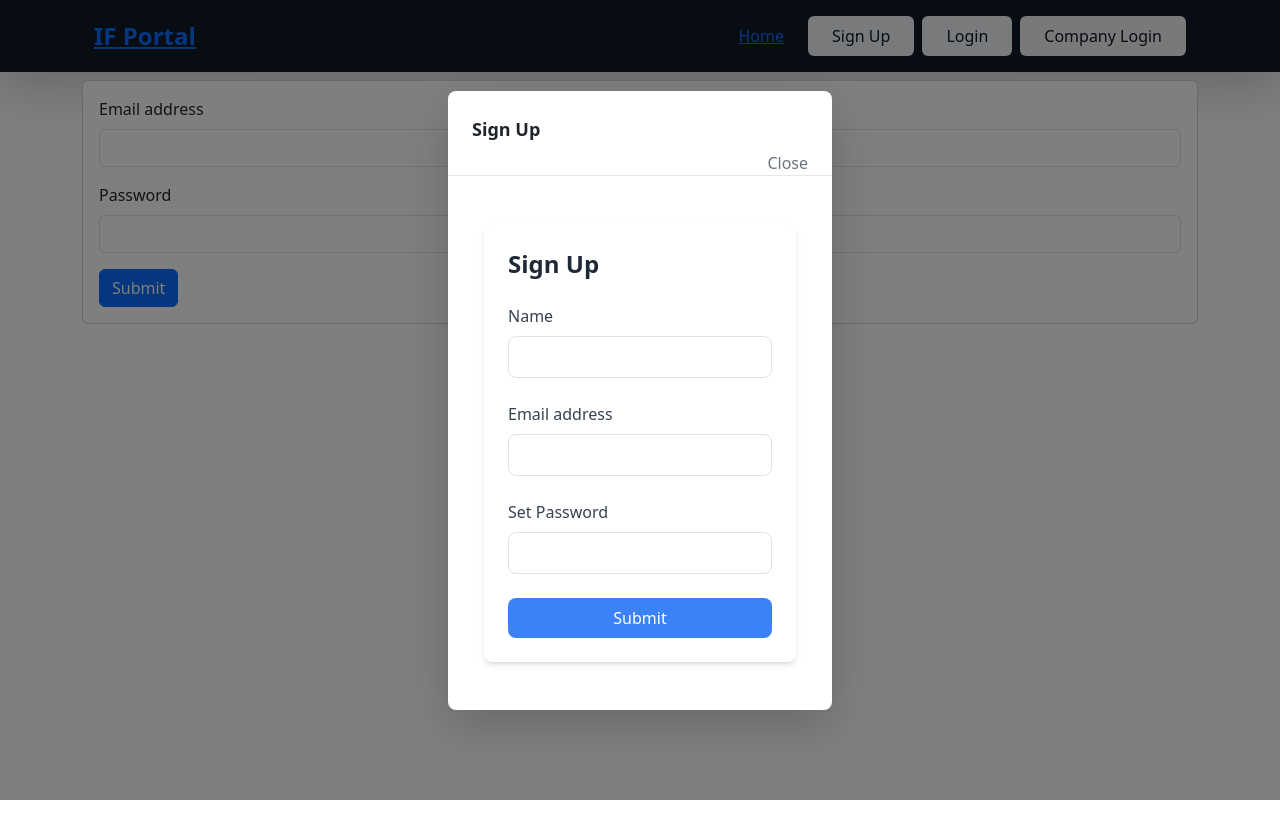
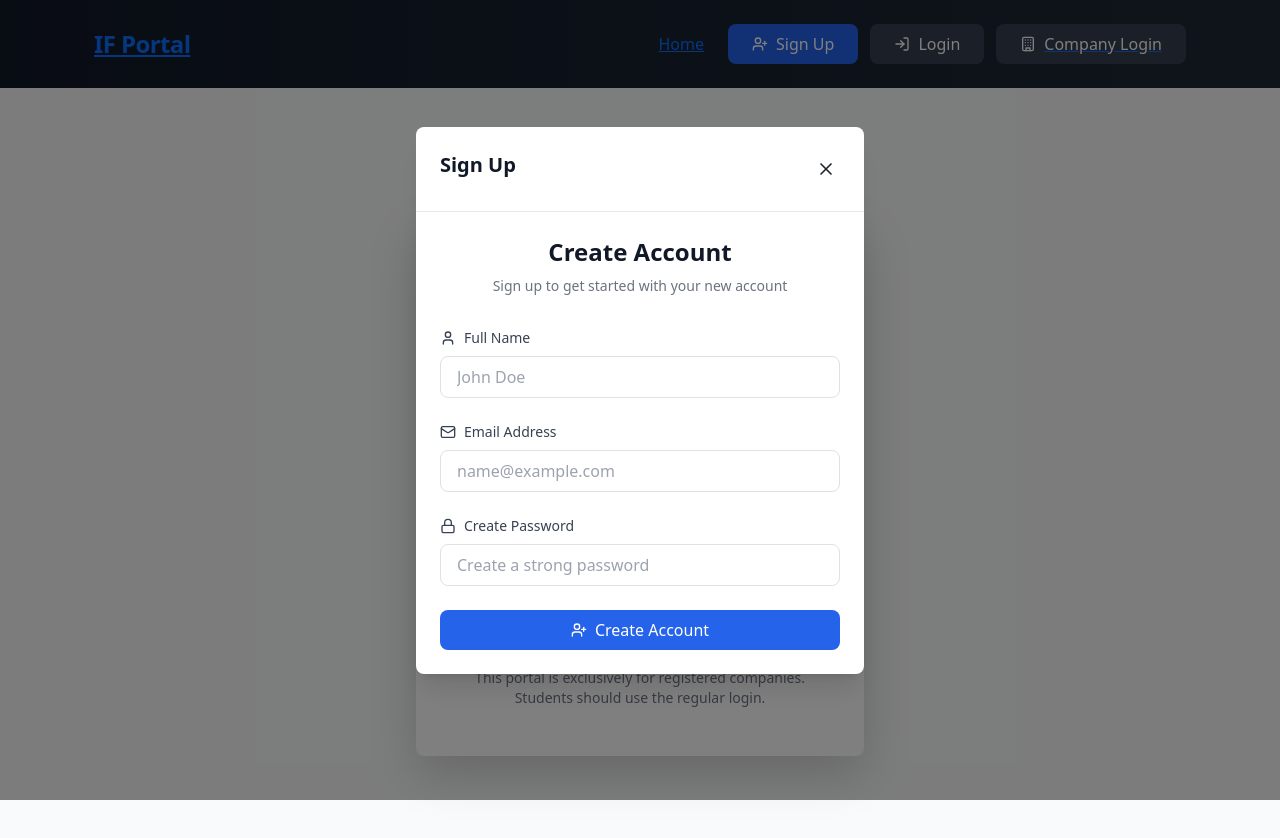
Before and after one commit to K-Arora-10/IF-Portal, a React (Create React App) app: page /companyLogin in a window 1280 px wide. Both pictures are taken after a click on the button "Sign Up". Shown: the top 838 px of the page. Before the commit the page ends 800 px from the top, so only its background shows below. Built offline with nearby package versions, Linux system fonts and the light colour scheme.

Commit message:
change navbar,signup,companylogin,login

```diff
--- a/src/components/Login.js
+++ b/src/components/Login.js
@@ -1,8 +1,9 @@
 import React from "react";
 import { useNavigate } from "react-router-dom";
+import { Mail, Lock, LogIn, X } from "lucide-react";
 
-const Login = () => {
-  let navigate = useNavigate();
+const Login = ({ onClose }) => {
+  const navigate = useNavigate();
 
   const handleSubmit = async (e) => {
     e.preventDefault();
@@ -12,6 +13,7 @@ const Login = () => {
       password: e.target.password.value,
     };
 
+    try {
       const response = await fetch("http://localhost:2000/auth/login", {
         method: "POST",
         headers: {
@@ -25,52 +27,71 @@ const Login = () => {
         alert("Login Successful");
         localStorage.setItem("token", json.authtoken);
         navigate("/");
+        if (onClose) onClose(); // Close the modal after successful login
+      }
+    } catch (error) {
+      console.error("Login error:", error);
+      alert("Login failed. Please try again.");
     }
   };
 
   return (
-    <div className="container mx-auto p-6">
-      <div className="max-w-md mx-auto bg-white shadow-md rounded-lg p-6">
-        <h2 className="text-2xl font-bold mb-4 text-gray-800">Login</h2>
-        <form onSubmit={handleSubmit}>
-          <div className="mb-4">
-            <label
-              htmlFor="email"
-              className="block text-gray-700 font-medium mb-2"
+    <div className="relative bg-white rounded-lg">
+      {onClose && (
+        <button
+          onClick={onClose}
+          className="absolute right-4 top-4 p-1 hover:bg-gray-100 rounded-full transition-colors"
         >
+          <X className="w-5 h-5 text-gray-500" />
+        </button>
+      )}
+
+      <div className="text-center mb-8">
+        <h2 className="text-2xl font-bold text-gray-900 mb-2">Welcome back</h2>
+        <p className="text-sm text-gray-500">
+          Enter your credentials to access your account
+        </p>
+      </div>
+
+      <form onSubmit={handleSubmit} className="space-y-6">
+        <div className="space-y-2">
+          <label htmlFor="email" className="flex items-center gap-2 text-sm font-medium text-gray-700">
+            <Mail className="w-4 h-4" />
             Email address
           </label>
           <input
             type="email"
             id="email"
             name="email"
-              className="w-full p-2 border border-gray-300 rounded-lg focus:outline-none focus:ring-2 focus:ring-blue-500"
+            placeholder="name@example.com"
+            className="w-full px-3 py-2 border border-gray-300 rounded-lg focus:outline-none focus:ring-2 focus:ring-blue-500 focus:border-blue-500 transition duration-200"
             required
           />
         </div>
-          <div className="mb-4">
-            <label
-              htmlFor="password"
-              className="block text-gray-700 font-medium mb-2"
-            >
+
+        <div className="space-y-2">
+          <label htmlFor="password" className="flex items-center gap-2 text-sm font-medium text-gray-700">
+            <Lock className="w-4 h-4" />
             Password
           </label>
           <input
             type="password"
             id="password"
             name="password"
-              className="w-full p-2 border border-gray-300 rounded-lg focus:outline-none focus:ring-2 focus:ring-blue-500"
+            placeholder="Enter your password"
+            className="w-full px-3 py-2 border border-gray-300 rounded-lg focus:outline-none focus:ring-2 focus:ring-blue-500 focus:border-blue-500 transition duration-200"
             required
           />
         </div>
+
         <button
           type="submit"
-            className="w-full bg-blue-500 text-white font-medium py-2 px-4 rounded-lg hover:bg-blue-600 transition duration-200"
+          className="w-full flex items-center justify-center gap-2 bg-blue-600 hover:bg-blue-700 text-white font-medium py-2 px-4 rounded-lg transition duration-200"
         >
-            Submit
+          <LogIn className="w-4 h-4" />
+          Sign in
         </button>
       </form>
-      </div>
     </div>
   );
 };
--- a/src/components/Signup.js
+++ b/src/components/Signup.js
@@ -1,15 +1,17 @@
 import React from "react";
+import { UserPlus, Mail, Lock, User, X } from "lucide-react";
 
-const Signup = () => {
+const Signup = ({ onClose }) => {
   const handleSubmit = async (e) => {
     e.preventDefault();
 
     const formData = {
-      name: e.target.name.value, // access form input by "name" attribute
+      name: e.target.name.value,
       email: e.target.email.value,
       password: e.target.password.value,
     };
 
+    try {
       const response = await fetch("http://localhost:2000/auth/createUser", {
         method: "POST",
         headers: {
@@ -20,67 +22,97 @@ const Signup = () => {
       const json = await response.json();
       if (json.success) {
         alert("SignUp Successful");
+        if (onClose) onClose(); // Close the modal after successful signup
+      }
+    } catch (error) {
+      console.error("Signup error:", error);
+      alert("Signup failed. Please try again.");
     }
   };
 
   return (
-    <div className="container mx-auto p-6">
-      <div className="max-w-md mx-auto bg-white shadow-md rounded-lg p-6">
-        <h2 className="text-2xl font-bold mb-4 text-gray-800">Sign Up</h2>
-        <form onSubmit={handleSubmit}>
-          <div className="mb-4">
+    <div className="relative bg-white rounded-lg">
+      {onClose && (
+        <button
+          onClick={onClose}
+          className="absolute right-4 top-4 p-1 hover:bg-gray-100 rounded-full transition-colors"
+        >
+          <X className="w-5 h-5 text-gray-500" />
+        </button>
+      )}
+
+      <div className="text-center mb-8">
+        <h2 className="text-2xl font-bold text-gray-900 mb-2">
+          Create Account
+        </h2>
+        <p className="text-sm text-gray-500">
+          Sign up to get started with your new account
+        </p>
+      </div>
+
+      <form onSubmit={handleSubmit} className="space-y-6">
+        <div className="space-y-2">
           <label
             htmlFor="name"
-              className="block text-gray-700 font-medium mb-2"
+            className="flex items-center gap-2 text-sm font-medium text-gray-700"
           >
-              Name
+            <User className="w-4 h-4" />
+            Full Name
           </label>
           <input
             type="text"
             id="name"
             name="name"
-              className="w-full p-2 border border-gray-300 rounded-lg focus:outline-none focus:ring-2 focus:ring-blue-500"
+            placeholder="John Doe"
+            className="w-full px-3 py-2 border border-gray-300 rounded-lg focus:outline-none focus:ring-2 focus:ring-blue-500 focus:border-blue-500 transition duration-200"
             required
           />
         </div>
-          <div className="mb-4">
+
+        <div className="space-y-2">
           <label
             htmlFor="email"
-              className="block text-gray-700 font-medium mb-2"
+            className="flex items-center gap-2 text-sm font-medium text-gray-700"
           >
-              Email address
+            <Mail className="w-4 h-4" />
+            Email Address
           </label>
           <input
             type="email"
             id="email"
             name="email"
-              className="w-full p-2 border border-gray-300 rounded-lg focus:outline-none focus:ring-2 focus:ring-blue-500"
+            placeholder="name@example.com"
+            className="w-full px-3 py-2 border border-gray-300 rounded-lg focus:outline-none focus:ring-2 focus:ring-blue-500 focus:border-blue-500 transition duration-200"
             required
           />
         </div>
-          <div className="mb-4">
+
+        <div className="space-y-2">
           <label
             htmlFor="password"
-              className="block text-gray-700 font-medium mb-2"
+            className="flex items-center gap-2 text-sm font-medium text-gray-700"
           >
-              Set Password
+            <Lock className="w-4 h-4" />
+            Create Password
           </label>
           <input
             type="password"
             id="password"
             name="password"
-              className="w-full p-2 border border-gray-300 rounded-lg focus:outline-none focus:ring-2 focus:ring-blue-500"
+            placeholder="Create a strong password"
+            className="w-full px-3 py-2 border border-gray-300 rounded-lg focus:outline-none focus:ring-2 focus:ring-blue-500 focus:border-blue-500 transition duration-200"
             required
           />
         </div>
+
         <button
           type="submit"
-            className="w-full bg-blue-500 text-white font-medium py-2 px-4 rounded-lg hover:bg-blue-600 transition duration-200"
+          className="w-full flex items-center justify-center gap-2 bg-blue-600 hover:bg-blue-700 text-white font-medium py-2 px-4 rounded-lg transition duration-200"
         >
-            Submit
+          <UserPlus className="w-4 h-4" />
+          Create Account
         </button>
       </form>
-      </div>
     </div>
   );
 };
--- a/src/components/companyLogin.js
+++ b/src/components/companyLogin.js
@@ -1,6 +1,6 @@
 import React from "react";
 import { useNavigate } from "react-router-dom";
-
+import { Building, Mail, Lock, LogIn } from "lucide-react";
 
 const CompanyLogin = () => {
   let navigate = useNavigate();
@@ -9,65 +9,104 @@ const CompanyLogin = () => {
     e.preventDefault();
 
     const formData = {
-      email: e.target.email.value, // access form input by "name" attribute
+      email: e.target.email.value,
       password: e.target.password.value,
     };
 
-    const response = await fetch("http://localhost:2000/authCompany/companyLogin", {
+    try {
+      const response = await fetch(
+        "http://localhost:2000/authCompany/companyLogin",
+        {
           method: "POST",
           headers: {
             "Content-Type": "application/json",
           },
           body: JSON.stringify(formData),
-    });
+        }
+      );
       const json = await response.json();
 
       if (json.success) {
         alert("Login Successful");
         localStorage.setItem("token", json.authtoken);
         navigate("/companyHome");
-
+      }
+    } catch (error) {
+      console.error("Login error:", error);
+      alert("Login failed. Please try again.");
     }
   };
 
   return (
-    <>
-      <div className="container my-2">
-        <div className="card">
-          <div className="card-body">
-            <form onSubmit={handleSubmit}>
-              <div className="mb-3">
-                <label htmlFor="email" className="form-label">
-                  Email address
+    <div className="min-h-screen flex items-center justify-center bg-gray-50 p-4">
+      <div className="w-full max-w-md bg-white rounded-lg shadow-lg p-8">
+        <div className="text-center mb-8">
+          <div className="flex justify-center mb-4">
+            <Building className="w-12 h-12 text-blue-600" />
+          </div>
+          <h2 className="text-2xl font-bold text-gray-900 mb-2">
+            Company Login
+          </h2>
+          <p className="text-sm text-gray-500">
+            Access your company dashboard and manage internships
+          </p>
+        </div>
+
+        <form onSubmit={handleSubmit} className="space-y-6">
+          <div className="space-y-2">
+            <label
+              htmlFor="email"
+              className="flex items-center gap-2 text-sm font-medium text-gray-700"
+            >
+              <Mail className="w-4 h-4" />
+              Company Email
             </label>
             <input
               type="email"
-                  className="form-control"
               id="email"
               name="email"
-                  aria-describedby="emailHelp"
+              placeholder="company@example.com"
+              className="w-full px-3 py-2 border border-gray-300 rounded-lg focus:outline-none focus:ring-2 focus:ring-blue-500 focus:border-blue-500 transition duration-200"
+              required
             />
           </div>
-              <div className="mb-3">
-                <label htmlFor="password" className="form-label">
+
+          <div className="space-y-2">
+            <label
+              htmlFor="password"
+              className="flex items-center gap-2 text-sm font-medium text-gray-700"
+            >
+              <Lock className="w-4 h-4" />
               Password
             </label>
             <input
               type="password"
-                  className="form-control"
               id="password"
               name="password"
+              placeholder="Enter your password"
+              className="w-full px-3 py-2 border border-gray-300 rounded-lg focus:outline-none focus:ring-2 focus:ring-blue-500 focus:border-blue-500 transition duration-200"
+              required
             />
           </div>
 
-              <button type="submit" className="btn btn-primary">
-                Submit
+          <button
+            type="submit"
+            className="w-full flex items-center justify-center gap-2 bg-blue-600 hover:bg-blue-700 text-white font-medium py-2 px-4 rounded-lg transition duration-200"
+          >
+            <LogIn className="w-4 h-4" />
+            Sign in to Dashboard
           </button>
         </form>
+
+        <div className="mt-6 text-center">
+          <p className="text-sm text-gray-500">
+            This portal is exclusively for registered companies.
+            <br />
+            Students should use the regular login.
+          </p>
         </div>
       </div>
     </div>
-    </>
   );
 };
 
--- a/src/components/navbar.js
+++ b/src/components/navbar.js
@@ -1,6 +1,15 @@
 import React, { useState } from "react";
 import { Link } from "react-router-dom";
 import { useNavigate } from "react-router-dom";
+import {
+  Menu,
+  X,
+  ChevronDown,
+  LogOut,
+  Building,
+  UserPlus,
+  LogIn,
+} from "lucide-react";
 import Login from "./Login";
 import Signup from "./Signup";
 
@@ -17,58 +26,52 @@ const Navbar = () => {
 
   return (
     <>
-      <nav className="bg-gray-900 text-white shadow-lg">
-        <div className="container mx-auto px-4 py-3 flex justify-between items-center">
-          <Link className="text-2xl font-bold" to="/">
+      <nav className="bg-gradient-to-r from-gray-900 to-gray-800 text-white shadow-lg">
+        <div className="container mx-auto px-4 py-4 flex justify-between items-center">
+          <Link
+            className="text-2xl font-bold tracking-tight hover:text-blue-400 transition-colors"
+            to="/"
+          >
             IF Portal
           </Link>
 
           <button
-            className="lg:hidden block text-gray-300 hover:text-white"
+            className="lg:hidden p-2 hover:bg-gray-700 rounded-lg transition-colors"
             onClick={() => setIsMenuOpen(!isMenuOpen)}
           >
-            <svg
-              className="w-6 h-6"
-              fill="none"
-              stroke="currentColor"
-              viewBox="0 0 24 24"
-              xmlns="http://www.w3.org/2000/svg"
-            >
-              <path
-                strokeLinecap="round"
-                strokeLinejoin="round"
-                strokeWidth="2"
-                d="M4 6h16M4 12h16M4 18h16"
-              ></path>
-            </svg>
+            {isMenuOpen ? (
+              <X className="w-6 h-6" />
+            ) : (
+              <Menu className="w-6 h-6" />
+            )}
           </button>
 
           {/* Desktop Links */}
           <div className="hidden lg:flex items-center space-x-6">
-            <Link className="hover:text-gray-300" to="/">
+            <Link className="hover:text-blue-400 transition-colors" to="/">
               Home
             </Link>
 
             {localStorage.getItem("token") && (
               <div className="relative group">
-                <button className="hover:text-gray-300">Dashboard</button>
-                <div className="hidden group-hover:block absolute bg-white text-gray-900 shadow-md rounded-md mt-2">
-                  <ul className="py-2">
+                <button className="flex items-center space-x-1 hover:text-blue-400 transition-colors">
+                  <span>Dashboard</span>
+                  <ChevronDown className="w-4 h-4" />
+                </button>
+                <div className="hidden group-hover:block absolute right-0 bg-white text-gray-900 shadow-xl rounded-lg mt-2 w-48 overflow-hidden transition-all duration-200 ease-in-out">
+                  <ul className="py-1">
                     <li>
                       <Link
                         to="/form"
-                        className="block px-4 py-2 hover:bg-gray-100"
+                        className="flex px-4 py-2 hover:bg-gray-100 transition-colors"
                       >
                         Application Form
                       </Link>
                     </li>
-                    <li>
-                      <hr className="border-gray-300" />
-                    </li>
-                    <li>
+                    <li className="border-t border-gray-200">
                       <Link
                         to="/submittedForm"
-                        className="block px-4 py-2 hover:bg-gray-100"
+                        className="flex px-4 py-2 hover:bg-gray-100 transition-colors"
                       >
                         Internships Applied
                       </Link>
@@ -79,29 +82,32 @@ const Navbar = () => {
             )}
 
             {!localStorage.getItem("token") ? (
-              <div className="flex space-x-2">
+              <div className="flex items-center space-x-3">
                 <button
                   type="button"
-                  className="bg-gray-100 text-gray-900 px-4 py-2 rounded-md"
+                  className="flex items-center space-x-2 bg-blue-600 hover:bg-blue-700 text-white px-4 py-2 rounded-lg transition-colors"
                   onClick={() => setIsSignupModalOpen(true)}
                 >
-                  Sign Up
+                  <UserPlus className="w-4 h-4" />
+                  <span>Sign Up</span>
                 </button>
 
                 <button
                   type="button"
-                  className="bg-gray-100 text-gray-900 px-4 py-2 rounded-md"
+                  className="flex items-center space-x-2 bg-gray-700 hover:bg-gray-600 text-white px-4 py-2 rounded-lg transition-colors"
                   onClick={() => setIsLoginModalOpen(true)}
                 >
-                  Login
+                  <LogIn className="w-4 h-4" />
+                  <span>Login</span>
                 </button>
 
                 <Link to="/companyLogin">
                   <button
                     type="button"
-                    className="bg-gray-100 text-gray-900 px-4 py-2 rounded-md"
+                    className="flex items-center space-x-2 bg-gray-700 hover:bg-gray-600 text-white px-4 py-2 rounded-lg transition-colors"
                   >
-                    Company Login
+                    <Building className="w-4 h-4" />
+                    <span>Company Login</span>
                   </button>
                 </Link>
               </div>
@@ -109,9 +115,10 @@ const Navbar = () => {
               <button
                 onClick={handleLogout}
                 type="button"
-                className="bg-gray-100 text-gray-900 px-4 py-2 rounded-md"
+                className="flex items-center space-x-2 bg-red-600 hover:bg-red-700 text-white px-4 py-2 rounded-lg transition-colors"
               >
-                Logout
+                <LogOut className="w-4 h-4" />
+                <span>Logout</span>
               </button>
             )}
           </div>
@@ -120,18 +127,27 @@ const Navbar = () => {
         {/* Mobile Menu */}
         {isMenuOpen && (
           <div className="lg:hidden bg-gray-800 text-white p-4 space-y-4">
-            <Link className="block hover:text-gray-300 pb-2" to="/">
+            <Link
+              className="block hover:text-blue-400 transition-colors pb-2"
+              to="/"
+              onClick={() => setIsMenuOpen(false)}
+            >
               Home
             </Link>
 
             {localStorage.getItem("token") && (
               <>
-                <Link className="block hover:text-gray-300 pb-2" to="/form">
+                <Link
+                  className="block hover:text-blue-400 transition-colors pb-2"
+                  to="/form"
+                  onClick={() => setIsMenuOpen(false)}
+                >
                   Application Form
                 </Link>
                 <Link
-                  className="block hover:text-gray-300 pb-2"
+                  className="block hover:text-blue-400 transition-colors pb-2"
                   to="/submittedForm"
+                  onClick={() => setIsMenuOpen(false)}
                 >
                   Internships Applied
                 </Link>
@@ -142,36 +158,53 @@ const Navbar = () => {
               <div className="flex flex-col space-y-3">
                 <button
                   type="button"
-                  className="bg-gray-100 text-gray-900 px-4 py-2 rounded-md w-full"
-                  onClick={() => setIsSignupModalOpen(true)}
+                  className="flex items-center justify-center space-x-2 bg-blue-600 hover:bg-blue-700 text-white px-4 py-2 rounded-lg transition-colors"
+                  onClick={() => {
+                    setIsSignupModalOpen(true);
+                    setIsMenuOpen(false);
+                  }}
                 >
-                  Sign Up
+                  <UserPlus className="w-4 h-4" />
+                  <span>Sign Up</span>
                 </button>
 
                 <button
                   type="button"
-                  className="bg-gray-100 text-gray-900 px-4 py-2 rounded-md w-full"
-                  onClick={() => setIsLoginModalOpen(true)}
+                  className="flex items-center justify-center space-x-2 bg-gray-700 hover:bg-gray-600 text-white px-4 py-2 rounded-lg transition-colors"
+                  onClick={() => {
+                    setIsLoginModalOpen(true);
+                    setIsMenuOpen(false);
+                  }}
                 >
-                  Login
+                  <LogIn className="w-4 h-4" />
+                  <span>Login</span>
                 </button>
 
-                <Link to="/companyLogin" className="w-full">
+                <Link
+                  to="/companyLogin"
+                  className="w-full"
+                  onClick={() => setIsMenuOpen(false)}
+                >
                   <button
                     type="button"
-                    className="bg-gray-100 text-gray-900 px-4 py-2 rounded-md w-full"
+                    className="flex items-center justify-center space-x-2 bg-gray-700 hover:bg-gray-600 text-white px-4 py-2 rounded-lg transition-colors w-full"
                   >
-                    Company Login
+                    <Building className="w-4 h-4" />
+                    <span>Company Login</span>
                   </button>
                 </Link>
               </div>
             ) : (
               <button
-                onClick={handleLogout}
+                onClick={() => {
+                  handleLogout();
+                  setIsMenuOpen(false);
+                }}
                 type="button"
-                className="bg-gray-100 text-gray-900 px-4 py-2 rounded-md w-full"
+                className="flex items-center justify-center space-x-2 bg-red-600 hover:bg-red-700 text-white px-4 py-2 rounded-lg transition-colors w-full"
               >
-                Logout
+                <LogOut className="w-4 h-4" />
+                <span>Logout</span>
               </button>
             )}
           </div>
@@ -181,14 +214,14 @@ const Navbar = () => {
       {/* Login Modal */}
       {isLoginModalOpen && (
         <div className="fixed inset-0 bg-black bg-opacity-50 flex items-center justify-center z-50">
-          <div className="bg-white rounded-lg shadow-lg w-96">
-            <div className="p-4 border-b">
-              <h1 className="text-lg font-semibold">Login</h1>
+          <div className="bg-white rounded-lg shadow-xl w-full max-w-md m-4">
+            <div className="flex items-center justify-between p-4 border-b">
+              <h1 className="text-xl font-semibold text-gray-900">Login</h1>
               <button
-                className="text-gray-500 hover:text-gray-700 float-right"
+                className="p-1 hover:bg-gray-100 rounded-full transition-colors"
                 onClick={() => setIsLoginModalOpen(false)}
               >
-                Close
+                <X className="w-5 h-5" />
               </button>
             </div>
             <div className="p-4">
@@ -201,14 +234,14 @@ const Navbar = () => {
       {/* Sign Up Modal */}
       {isSignupModalOpen && (
         <div className="fixed inset-0 bg-black bg-opacity-50 flex items-center justify-center z-50">
-          <div className="bg-white rounded-lg shadow-lg w-96">
-            <div className="p-4 border-b">
-              <h1 className="text-lg font-semibold">Sign Up</h1>
+          <div className="bg-white rounded-lg shadow-xl w-full max-w-md m-4">
+            <div className="flex items-center justify-between p-4 border-b">
+              <h1 className="text-xl font-semibold text-gray-900">Sign Up</h1>
               <button
-                className="text-gray-500 hover:text-gray-700 float-right"
+                className="p-1 hover:bg-gray-100 rounded-full transition-colors"
                 onClick={() => setIsSignupModalOpen(false)}
               >
-                Close
+                <X className="w-5 h-5" />
               </button>
             </div>
             <div className="p-4">
```
Also changed, not shown: 2 other files (tests, documents, lock files or other folders). Lines whose indentation alone changed are shown as unchanged.
